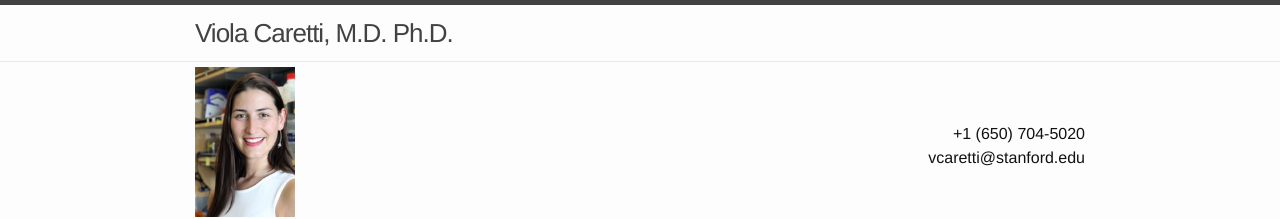
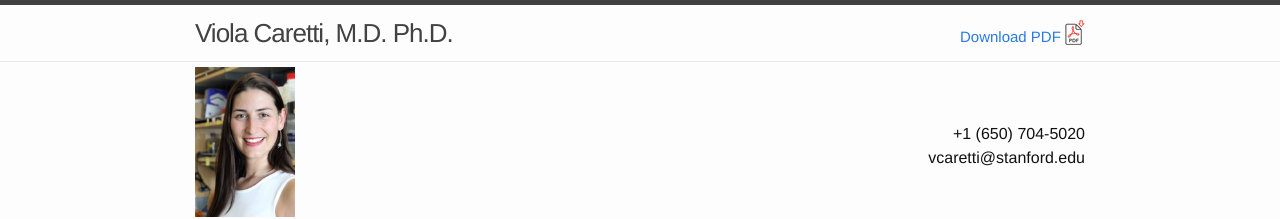
Before and after one commit to nick-codes/caretti-md.github.io, a Jekyll site: the page built from index.html, in a window 1280 px wide. Shown: the top 219 px of the page. Built offline with Jekyll 4.4.1, drawn with Linux system fonts in a browser that asks for light colours; some of the changed text lies outside the part shown.

Commit message:
Also show link at top with image.

```diff
--- a/_includes/footer.html
+++ b/_includes/footer.html
@@ -1,7 +1,7 @@
 <footer class="site-footer">
   <div class="wrapper">
     <h2 class="footer-heading">
-      <a class="cv-download" href="cv.pdf">Download as PDF</a>
+      <a class="cv-download" href="cv.pdf">Download PDF <img src="pdf.png" /></a>
     </h2>
   </div>
 <!--
--- a/_includes/header.html
+++ b/_includes/header.html
@@ -3,6 +3,8 @@
   <div class="wrapper">
 
     <a class="site-title" href="{{ site.baseurl }}/">{{ site.title }}</a>
+
+    <a class="cv-download right" href="cv.pdf">Download PDF <img src="pdf.png" /></a>
 <!--
     <nav class="site-nav">
       <a href="#" class="menu-icon">
--- a/_sass/_layout.scss
+++ b/_sass/_layout.scss
@@ -92,17 +92,22 @@
     }
 }
 
-
+@media print
+{
+  .cv-download {
+    display: none;
+  }
+}
+.cv-download {
+  margin-top: 15px;
+  img {
+    vertical-align: text-bottom;
+  }
+}
 
 /**
  * Site footer
  */
-@media print
-{
-  .site-footer {
-    display: none;
-  }
-}
 
 .site-footer {
     border-top: 1px solid $grey-color-light;
```
Also changed, not shown: pdf.png (added).
